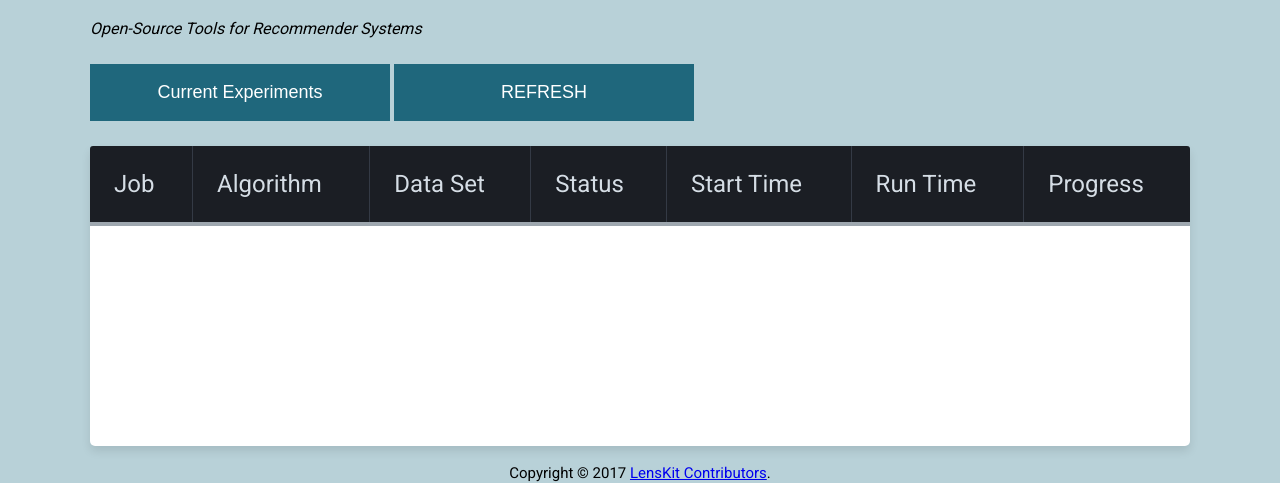
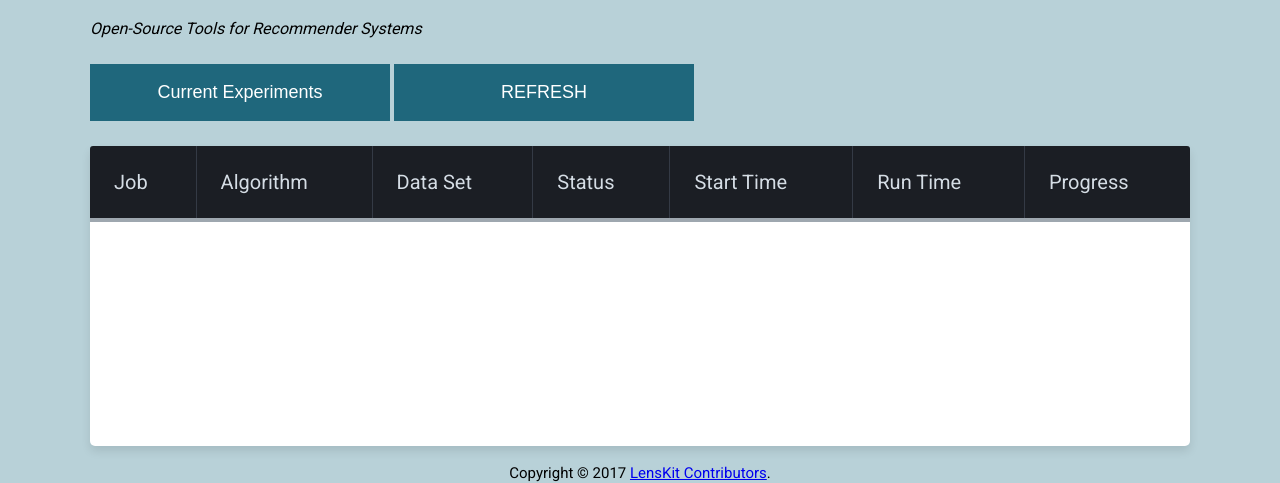
Before and after one commit to ifl2/Capstone-LenskitWeb, a PHP site: page / in a window 1280 px wide. Shown: the part 110-593 px from the top of the page. Run offline with PHP 8.4, Linux system fonts and the light colour scheme; lists and menus that the app fills with data are empty; some libraries are stand-ins or nearby versions.

Commit message:
Update Style.css

```diff
--- a/public/Style.css
+++ b/public/Style.css
@@ -98,7 +98,7 @@ th {
 	background: #1b1e24;
 	border-bottom: 4px solid #9ea7af;
 	border-right: 1px solid #343a45;
-	font-size: 24px;
+	font-size: 20px;
 	font-weight: 400;
 	padding: 24px;
 	text-align: left;
@@ -148,7 +148,7 @@ td {
 	padding: 20px;
 	text-align: left;
 	vertical-align: middle;
-	font-size: 18px;
+	font-size: 15px;
 	text-shadow: -1px -1px 1px rgba(0, 0, 0, 0.1);
 	border-right: 1px solid #C1C3D1;
 }
```
